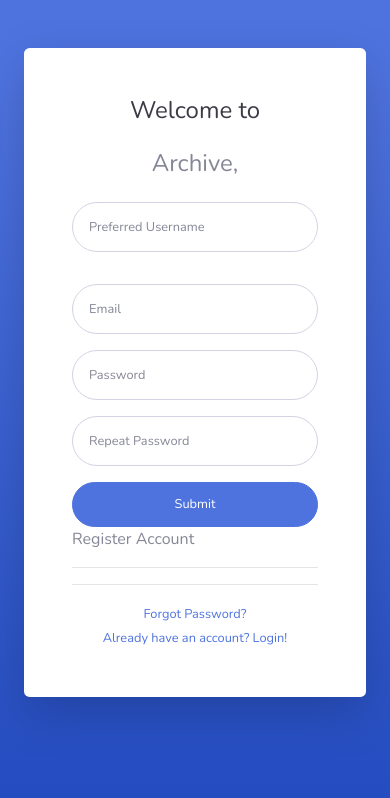
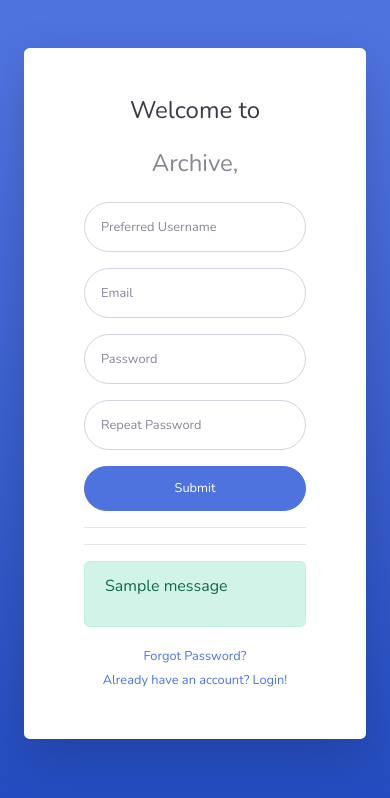
Before and after one commit to 80andAbove/archive, a Django app: page /register/ in a window 390 px wide. Shown: the top 798 px of the page. Run offline with Django 3.2, Linux system fonts and the light colour scheme; tables that the repository leaves empty hold one stand-in row (values such as "Sample post"); one stand-in notice (Sample message) is shown; some libraries are stand-ins or nearby versions.

Commit message:
Register and Login Page Changes Implemented

```diff
--- a/achieve/forms.py
+++ b/achieve/forms.py
@@ -12,6 +12,10 @@ class TaskForm(forms.ModelForm):
 		fields = ['title']
 
 class CreateUserForm(UserCreationForm):
+	email = forms.EmailField(widget=forms.TextInput, label="Email")
+	password1 = forms.CharField(widget=forms.PasswordInput, label="Password")
+	password2 = forms.CharField(widget=forms.PasswordInput, label="Password (again)")
+
 	class Meta:
 		model = User
 		fields = ['username', 'email', 'password1', 'password2']
--- a/achieve/templates/register.html
+++ b/achieve/templates/register.html
@@ -29,8 +29,7 @@
     <div class="card o-hidden border-0 shadow-lg my-5">
       <div class="card-body p-0">
         <!-- Nested Row within Card Body -->
-        <div class="row">
-          <div class="col-lg-5 d-none d-lg-block bg-register-image"></div>
+        <div>
           <div class="col-lg-7">
             <div class="p-5">
               <div class="text-center">
@@ -40,23 +39,24 @@
               <form method="POST" class="user">
                 {% csrf_token %}
                 <div class="form-group row">
-                  <div class="col-sm-6 mb-3 mb-sm-0">
-                    <input type="text" class="form-control form-control-user" id="exampleUsername" placeholder="Preferred Username" name="username">
+                  <div class="col-lg">
+                    <input class="form-control form-control-user" id="exampleUsername" placeholder="Preferred Username" name="username">
                   </div>
                 </div>
                 <div class="form-group">
                   <input type="email" class="form-control form-control-user" id="exampleEmailAddress" placeholder="Email" name="email">
                 </div>
                 <div class="form-group row">
-                  <div class="col-sm-6 mb-3 mb-sm-0">
+                  <div class="col-lg">
                     <input type="password" class="form-control form-control-user" id="exampleInputPassword" placeholder="Password" name="password1">
                   </div>
-                  <div class="col-sm-6">
+                </div>
+                <div class="form-group row">
+                  <div class="col-lg">
                     <input type="password" class="form-control form-control-user" id="exampleRepeatPassword" placeholder="Repeat Password" name="password2">
                   </div>
                 </div>
-                <input type="submit" class="btn btn-primary btn-user btn-block">
-                  Register Account
+                <input type="submit" class="btn btn-primary btn-user btn-block" placheholder="Register">
                 <hr>
                 <!-- <a href="index.html" class="btn btn-google btn-user btn-block">
                   <i class="fab fa-google fa-fw"></i> Register with Google
@@ -66,8 +66,13 @@
                 </a> -->
               </form>
               <hr>
+              {% for message in messages %}
+              <div class="alert alert-success">
+                <p>{{message}}</p>
+              </div>
+              {% endfor %}
               <div class="text-center">
-                <a class="small" href="forgot-password.html">Forgot Password?</a>
+                <a class="small" href="(%% static 'forgot-password.html' %}">Forgot Password?</a>
               </div>
               <div class="text-center">
                 <a class="small" href="{% url 'login' %}">Already have an account? Login!</a>
@@ -85,7 +90,7 @@
   <script src="{% static 'vendor/bootstrap/js/bootstrap.bundle.min.js' %}"></script>
 
   <!-- Core plugin JavaScript-->
-  <script src="{static 'vendor/jquery-easing/jquery.easing.min.js' %}"></script>
+  <script src="{% static 'vendor/jquery-easing/jquery.easing.min.js' %}"></script>
 
   <!-- Custom scripts for all pages-->
   <script src="{% static 'js/sb-admin-2.min.js' %}"></script>
--- a/achieve/views.py
+++ b/achieve/views.py
@@ -17,7 +17,6 @@ def welcome(request):
 
 def registerPage(request):
 	form = CreateUserForm()
-	print("asdf")
 	if request.method == 'POST':
 		form = CreateUserForm(request.POST)
 		if form.is_valid():
@@ -25,11 +24,15 @@ def registerPage(request):
 			print("Register success")
 			form.save()
 			user = form.cleaned_data.get('username')
-			messages.success(request, 'Account was created for ' + user)
+			messages.success(request, "Account was created for " + user)
+		if password1 != password2:
+				print("ariana grande")
 		else:
 			print("qwerty")
 			print("Register failed")
 			print(form.errors)
+			messages.info(request, "Could not register")
+			return redirect('register')
 
 		return redirect('login')
 
@@ -55,7 +58,7 @@ def loginPage(request):
 				return redirect('index')
 				print("yup")
 			else:
-				messages.info(request, 'Username OR password is incorrect')
+				messages.info(request, 'Username OR Password is incorrect')
 				print("nope")
 
 	context = {}
```
Also changed, not shown: achieve/templates/login.html (+8 -3 lines).
